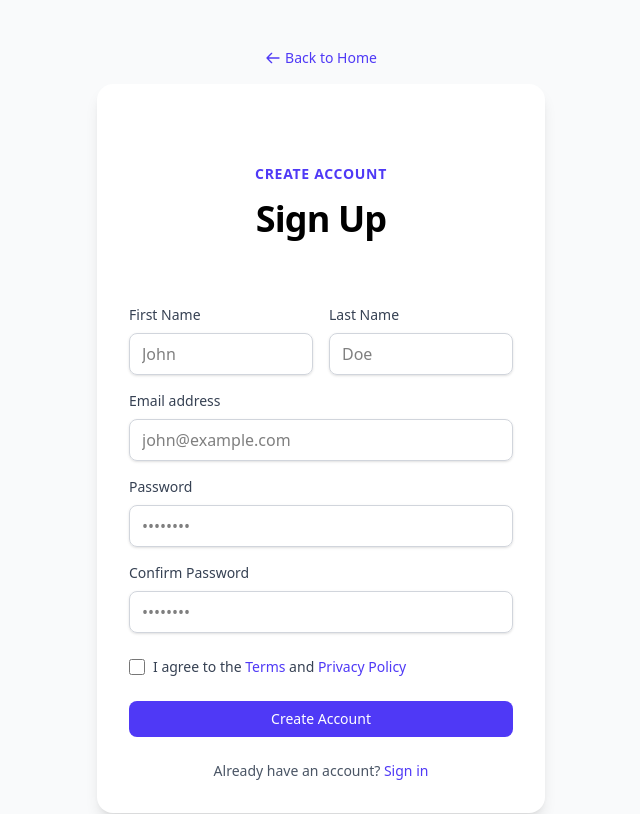
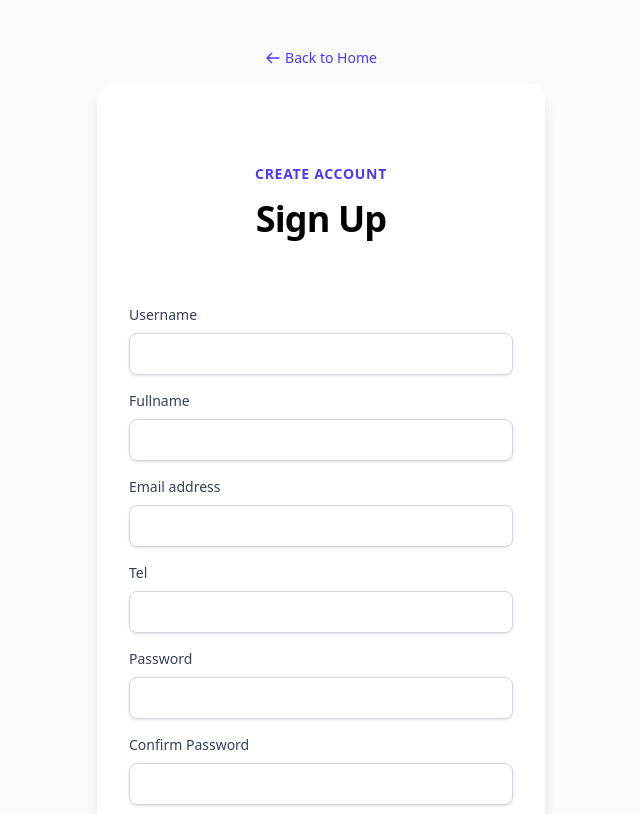
Before and after one commit to iamsamitdev/react-scale-tailwind, a React (Vite) app: page /register in a window 1280 px wide. Shown: the top 814 px of the page, without its empty margins (319-959 px from the left). Built offline with nearby package versions, Linux system fonts and the light colour scheme.

Commit message:
update register

```diff
--- a/package.json
+++ b/package.json
@@ -18,6 +18,7 @@
     "react-dom": "^18.3.1",
     "react-hook-form": "^7.54.2",
     "react-router": "^7.1.4",
+    "sweetalert2": "^11.15.10",
     "tailwindcss": "^4.0.1",
     "zustand": "^5.0.3"
   },
--- a/src/pages/Login.tsx
+++ b/src/pages/Login.tsx
@@ -5,6 +5,7 @@ import { Link, useNavigate } from "react-router"
 import { useForm , SubmitHandler } from "react-hook-form"
 import { authLogin } from "@/services/apiAuthUser"
 import { LoginData } from "@/types/user"
+import Swal from 'sweetalert2'
 
 export default function Login() {
 
@@ -19,6 +20,36 @@ export default function Login() {
 
   const onSubmit: SubmitHandler<LoginData> = (data) => {
     console.log(data)
+    // ส่งข้อมูล username และ password ไปยัง API
+    authLogin(data).then((response) => {
+      console.log(response)
+
+      // แสดงข้อความแจ้งเตือนว่า Login สำเร็จ
+      Swal.fire({
+        title: "เข้าสู่ระบบสำเร็จ",
+        icon: "success",
+        draggable: true,
+        timer: 2000,
+      });
+
+      // ถ้าสำเร็จเก็บ token และ user ไว้ใน localStorage
+      localStorage.setItem('access_token', response.data.accessToken)
+      localStorage.setItem('user', JSON.stringify(response.data.user))
+
+      // หน่วงเวลา 2 วินาที แล้ว redirect ไปหน้า Dashboard
+      setTimeout(() => {
+        navigate('/dashboard')
+      }, 2000)
+
+    }).catch((error) => {
+      Swal.fire({
+        icon: "error",
+        title: "มีข้อผิดพลาด",
+        text: "กรุณาตรวจสอบข้อมูลให้ถูกต้อง",
+        timer: 2000,
+      });
+      console.error(error)
+    })
   }
 
   return (
--- a/src/pages/Register.tsx
+++ b/src/pages/Register.tsx
@@ -1,12 +1,63 @@
 import { Container } from "@/components/front/Container"
 import { SectionTitle } from "@/components/front/SectionTitle"
 import { useEffect } from "react"
-import { Link } from "react-router"
+import { Link, useNavigate } from "react-router"
+import { useForm , SubmitHandler } from "react-hook-form"
+import { authRegister } from "@/services/apiAuthUser"
+import { RegisterData } from "@/types/user"
+import Swal from 'sweetalert2'
 
 export default function Register() {
+
+  const navigate = useNavigate()
+
   useEffect(() => {
     document.title = "Register | WindReact"
   }, [])
+
+  // Create useForm hook
+  const { register, handleSubmit, watch, formState: { errors } } = useForm<RegisterData>()
+
+  const onSubmit: SubmitHandler<RegisterData> = (data) => {
+    // console.log(data)
+
+    // ข้อมูลที่จะส่งไปยัง API
+    const userData = {
+      "username": data.username,
+      "password": data.password,
+      "fullname": data.fullname,
+      "email": data.email,
+      "tel": data.tel
+    }
+
+    // ส่งข้อมูลไปยัง API
+    authRegister(userData).then((response) => {
+      console.log(response)
+
+      // แสดงข้อความแจ้งเตือนว่า Register สำเร็จ
+      Swal.fire({
+        title: "Register สำเร็จ",
+        icon: "success",
+        draggable: true,
+        timer: 2000,
+      });
+
+      // หน่วงเวลา 2 วินาที แล้ว redirect ไปหน้า Dashboard
+      setTimeout(() => {
+        navigate('/login')
+      }, 2000)
+
+    }).catch((error) => {
+      Swal.fire({
+        icon: "error",
+        title: "มีข้อผิดพลาด",
+        text: "กรุณาตรวจสอบข้อมูลให้ถูกต้อง",
+        timer: 2000,
+      });
+      console.error(error)
+    })
+
+  }
 
   return (
     <div className="min-h-screen bg-gray-50 ">
@@ -35,35 +86,39 @@ export default function Register() {
               </SectionTitle>
             </div>
 
-            <form className="space-y-6">
+            <form className="space-y-6" onSubmit={handleSubmit(onSubmit)}>
               <div className="space-y-4 rounded-md">
-                <div className="grid grid-cols-2 gap-4">
-                  <div>
-                    <label htmlFor="firstName" className="block text-sm font-medium text-gray-700 mb-2">
-                      First Name
+                <div>
+                    <label htmlFor="username" className="block text-sm font-medium text-gray-700 mb-2">
+                      Username
                     </label>
                     <input
-                      id="firstName"
-                      name="firstName"
+                      {...register("username", {
+                        required: true
+                      }
+                      )}
+                      id="username"
+                      name="username"
                       type="text"
-                      required
                       className="mt-1 block w-full rounded-lg border border-gray-300 px-3 py-2 shadow-sm focus:border-indigo-500 focus:outline-none focus:ring-indigo-500"
-                      placeholder="John"
                     />
-                  </div>
-                  <div>
-                    <label htmlFor="lastName" className="block text-sm font-medium text-gray-700 mb-2">
-                      Last Name
+                    {errors.username && <span className="text-red-500">This field is required</span>}
+                </div>
+                <div>
+                    <label htmlFor="fullname" className="block text-sm font-medium text-gray-700 mb-2">
+                      Fullname
                     </label>
                     <input
-                      id="lastName"
-                      name="lastName"
+                      {...register("fullname", {
+                        required: true
+                      }
+                      )}
+                      id="fullname"
+                      name="fullname"
                       type="text"
-                      required
                       className="mt-1 block w-full rounded-lg border border-gray-300 px-3 py-2 shadow-sm focus:border-indigo-500 focus:outline-none focus:ring-indigo-500"
-                      placeholder="Doe"
                     />
-                  </div>
+                    {errors.fullname && <span className="text-red-500">This field is required</span>}
                 </div>
 
                 <div>
@@ -71,14 +126,34 @@ export default function Register() {
                     Email address
                   </label>
                   <input
+                    {...register("email", {
+                      required: true
+                    }
+                    )}
                     id="email"
                     name="email"
                     type="email"
                     autoComplete="email"
-                    required
                     className="mt-1 block w-full rounded-lg border border-gray-300 px-3 py-2 shadow-sm focus:border-indigo-500 focus:outline-none focus:ring-indigo-500"
-                    placeholder="john@example.com"
                   />
+                  {errors.email && <span className="text-red-500">This field is required</span>}
+                </div>
+
+                <div>
+                    <label htmlFor="tel" className="block text-sm font-medium text-gray-700 mb-2">
+                      Tel
+                    </label>
+                    <input
+                      {...register("tel", {
+                        required: true
+                      }
+                      )}
+                      id="tel"
+                      name="tel"
+                      type="text"
+                      className="mt-1 block w-full rounded-lg border border-gray-300 px-3 py-2 shadow-sm focus:border-indigo-500 focus:outline-none focus:ring-indigo-500"
+                    />
+                    {errors.tel && <span className="text-red-500">This field is required</span>}
                 </div>
 
                 <div>
@@ -86,27 +161,36 @@ export default function Register() {
                     Password
                   </label>
                   <input
+                    {...register("password", {
+                      required: true
+                    }
+                    )}
                     id="password"
                     name="password"
                     type="password"
-                    required
                     className="mt-1 block w-full rounded-lg border border-gray-300 px-3 py-2 shadow-sm focus:border-indigo-500 focus:outline-none focus:ring-indigo-500"
-                    placeholder="••••••••"
                   />
+                  {errors.password && <span className="text-red-500">This field is required</span>}
                 </div>
 
                 <div>
-                  <label htmlFor="confirmPassword" className="block text-sm font-medium text-gray-700 mb-2">
+                  <label htmlFor="confirm_password" className="block text-sm font-medium text-gray-700 mb-2">
                     Confirm Password
                   </label>
                   <input
-                    id="confirmPassword"
-                    name="confirmPassword"
+                    {...register("confirm_password", {
+                      required: true,
+                      // validate password match
+                      validate: value => value === watch('password') || "The passwords do not match"
+                    }
+                    )}
+                    id="confirm_password"
+                    name="confirm_password"
                     type="password"
-                    required
                     className="mt-1 block w-full rounded-lg border border-gray-300 px-3 py-2 shadow-sm focus:border-indigo-500 focus:outline-none focus:ring-indigo-500"
-                    placeholder="••••••••"
                   />
+                  {(errors.confirm_password && errors.confirm_password?.type !== "validate") && <span className="text-red-500">This field is required</span>}
+                  {errors.confirm_password?.type === "validate" && <span className="text-red-500">{errors.confirm_password.message}</span>}
                 </div>
               </div>
 
@@ -115,7 +199,6 @@ export default function Register() {
                   id="terms"
                   name="terms"
                   type="checkbox"
-                  required
                   className="h-4 w-4 rounded border-gray-300 text-indigo-600 focus:ring-indigo-500"
                 />
                 <label htmlFor="terms" className="ml-2 block text-sm text-gray-700">
--- a/src/services/apiAuthUser.ts
+++ b/src/services/apiAuthUser.ts
@@ -1,6 +1,6 @@
 import axios from 'axios'
 
-import { UserResponse, LoginData } from '@/types/user'
+import { UserResponse, LoginData, RegisterData } from '@/types/user'
 
 import { API_LOCAL_CONFIG } from '@/constants/config'
 
@@ -19,4 +19,14 @@ const authLogin = (data: LoginData) => {
     })
 }
 
-export { authLogin }
+// สร้างฟังก์ชัน register ที่รับข้อมูล username, password, fullname, email และ tel และส่งไปยัง API
+const authRegister = (data: RegisterData) => {
+    return api.post<UserResponse>('/users/register', data , {
+        headers: {
+            'Content-Type': 'application/json',
+            'Accept': "application/json",
+        },
+    })
+}
+
+export { authLogin , authRegister }
```
Also changed, not shown: src/types/user.ts (+9 -0 lines), 1 other file (tests, documents, lock files or other folders).
